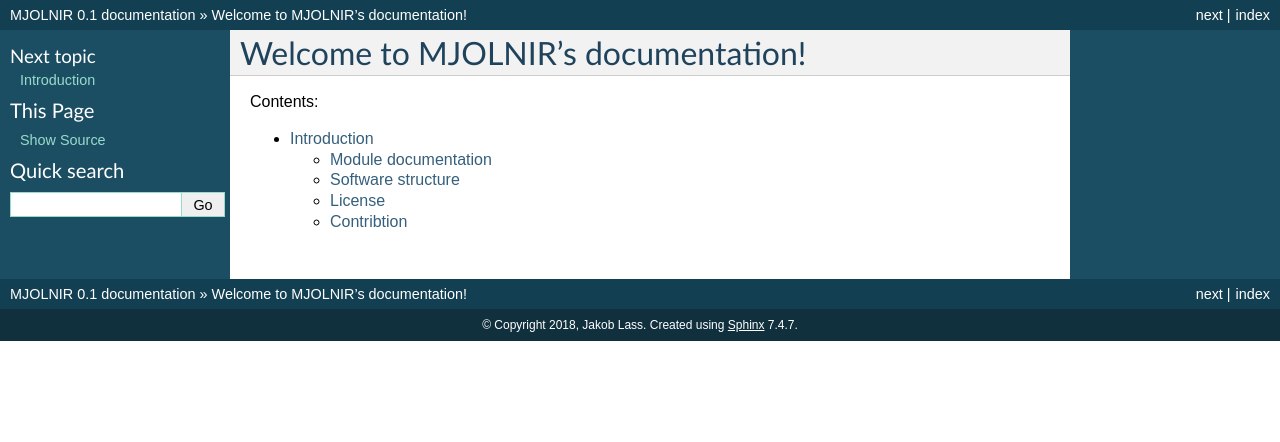
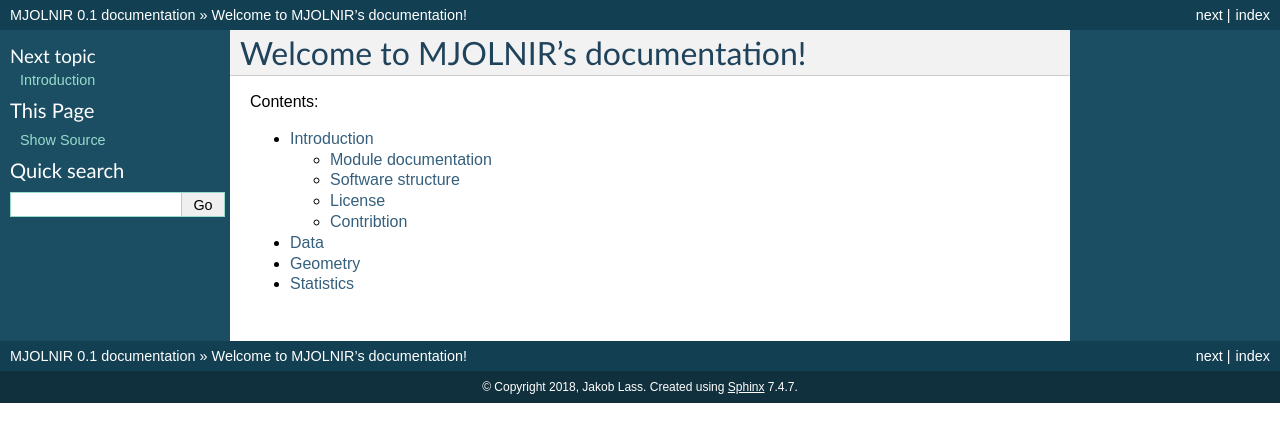
Before and after one commit to MJOLNIRPackage/MJOLNIR, a Sphinx documentation site: the page built from docs/index.rst, in a window 1280 px wide. Shown: the top 442 px of the page. Built offline with Sphinx 7.4.7, drawn with Linux system fonts in a browser that asks for light colours.

Commit message:
Addition of documentation files for modules
Modules documentation files are added for are:
data
geometry
statistics

```diff
--- /dev/null
+++ b/docs/data/data.rst
@@ -0,0 +1,4 @@
+Data
+====
+
+Module designed to hold and deal with data treatment
--- /dev/null
+++ b/docs/geometry/geometry.rst
@@ -0,0 +1,4 @@
+Geometry
+========
+
+Geometry module is designed to build the instrument virtually in order to convert raw data into usable data formats
--- a/docs/index.rst
+++ b/docs/index.rst
@@ -11,3 +11,6 @@ Welcome to MJOLNIR's documentation!
    :caption: Contents:
 
    Introduction
+   data/data
+   geometry/geometry
+   statistics/statistics
--- /dev/null
+++ b/docs/statistics/statistics.rst
@@ -0,0 +1,4 @@
+Statistics
+==========
+
+The statistics module is used to deal with all fitting routines, advanced data treatment, and cleanup of data in general.
```
